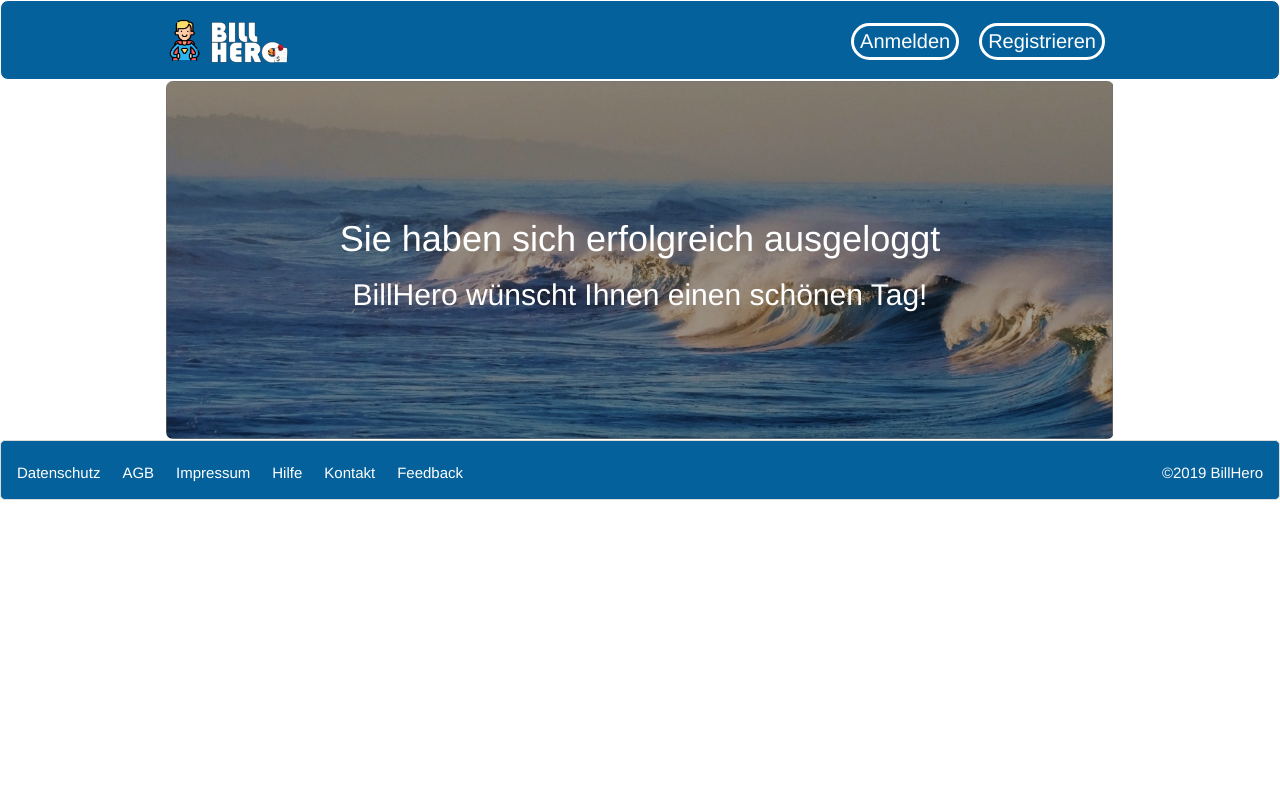
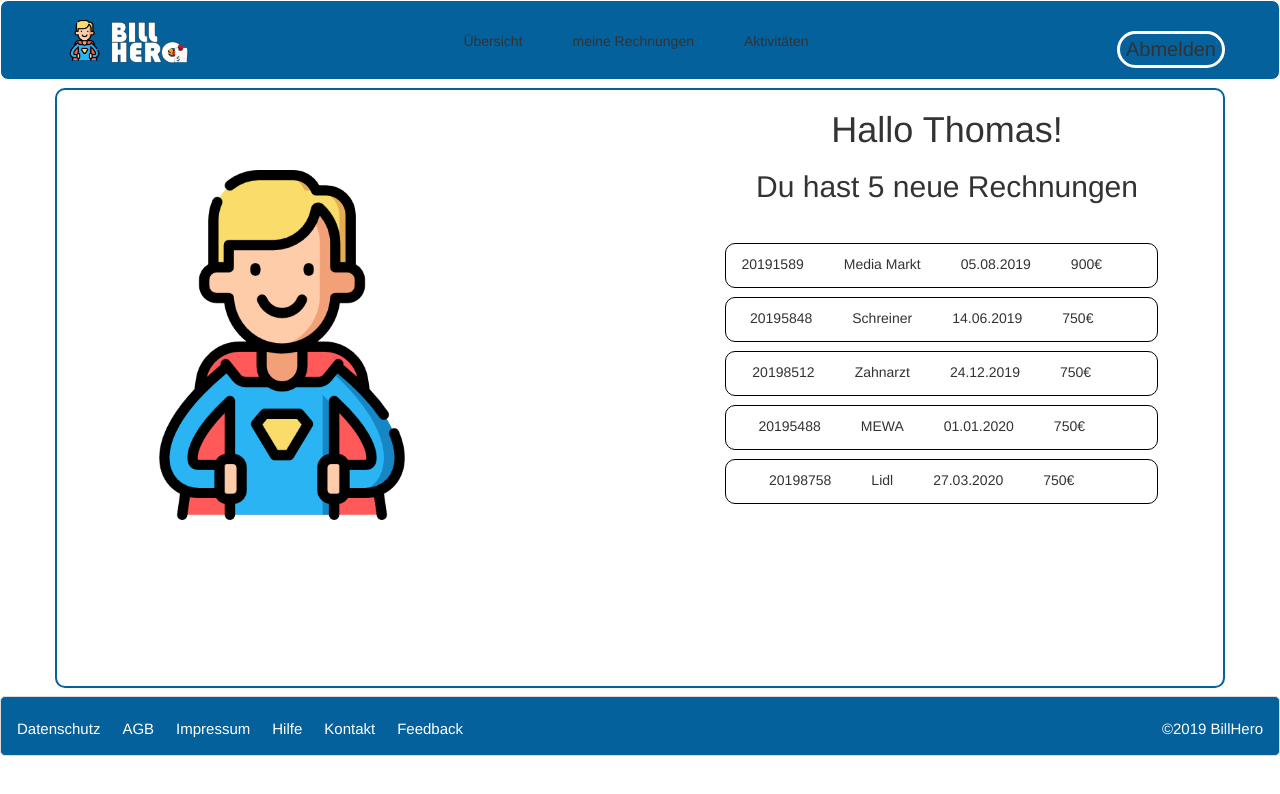
Before and after one commit to EricRissler/BillHero, an Angular app: page / in a window 1280 px wide. Shown: the top 794 px of the page. Built offline with nearby package versions, Linux system fonts and the light colour scheme.

Commit message:
heckathon

```diff
--- a/src/app/app.component.html
+++ b/src/app/app.component.html
@@ -1,20 +1,23 @@
-<!-- <ng-container *ngIf="tausch == true">
+<ng-container *ngIf="tausch == false">
   <app-header-login></app-header-login>
 </ng-container>
 
-<ng-container *ngIf="tausch == false">
+<ng-container *ngIf="tausch == true">
   <app-header-dash></app-header-dash>
 </ng-container>
 
-<ng-container *ngIf="tausch == false">
+<app-dashboard></app-dashboard>
+
+<!-- <app-signin (changeEvent)="receiveChange($event)"></app-signin> -->
+
+<!-- <router-outlet></router-outlet> -->
+
+<!-- <ng-container *ngIf="tausch == false">
   <router-outlet routerLink="/signin"> </router-outlet>
 </ng-container>
 
 <ng-container *ngIf="signin == true">
   <router-outlet routerLink="/dashboard"></router-outlet>
 </ng-container> -->
-<app-header-login></app-header-login>
-
-<app-logout></app-logout>
 
 <app-footer></app-footer>
--- a/src/app/header/header-dash/header-dash.component.css
+++ b/src/app/header/header-dash/header-dash.component.css
@@ -18,24 +18,16 @@
   margin-right: 50px;
 }
 
-.dieter {
-  width: 550px;
+.menu {
+  /* width: 550px; */
   margin-left: 25%;
   margin-top: 25px;
 }
 
 ul {
   list-style: none;
-
+  margin-top: 30px;
   text-align: center;
-}
-
-.buttons {
-  /* position: relative; */
-  float: right;
-  /* margin-top: 22px; */
-  color: red;
-  margin-bottom: 50px !important;
 }
 
 .logout {
@@ -43,7 +35,7 @@
   border: 3px solid white;
   border-radius: 50px;
   /* color: white; */
-  margin-right: 20px;
+
   float: right;
   font-size: 20px;
 }
--- a/src/app/header/header-dash/header-dash.component.html
+++ b/src/app/header/header-dash/header-dash.component.html
@@ -2,23 +2,18 @@
   <div class="container">
     <img [src]="logo" alt="Logo" class="logo" />
 
-    <div class="dieter">
-      <ul>
-        <li>Übersicht</li>
-        <li>meine Rechnungen</li>
-        <li>Aktivitäten</li>
-      </ul>
-    </div>
+    <ul>
+      <li>Übersicht</li>
+      <li>meine Rechnungen</li>
+      <li>Aktivitäten</li>
 
-    <div class="buttons">
-      <button
-        class="logout"
-        (click)="toggle()"
-        routerLink="/logout"
-        *ngIf="!show"
-      >
+      <button class="logout" (click)="toggle()" routerLink="/logout">
         Abmelden
       </button>
-    </div>
+    </ul>
+
+    <!-- <div class="buttons">
+
+    </div> -->
   </div>
 </header>
--- a/src/app/header/header.component.html
+++ b/src/app/header/header.component.html
@@ -8,11 +8,13 @@
 
   <!-- <app-signin (changeEvent)="receiveChange($event)"></app-signin> -->
 
-  <ng-container *ngIf="tausch == true">
+  <!-- <ng-container *ngIf="tausch == true">
     <app-header-login></app-header-login>
   </ng-container>
 
   <ng-container *ngIf="tausch == false">
     <app-header-dash></app-header-dash>
-  </ng-container>
+  </ng-container> -->
 </header>
+
+<router-outlet></router-outlet>
```
